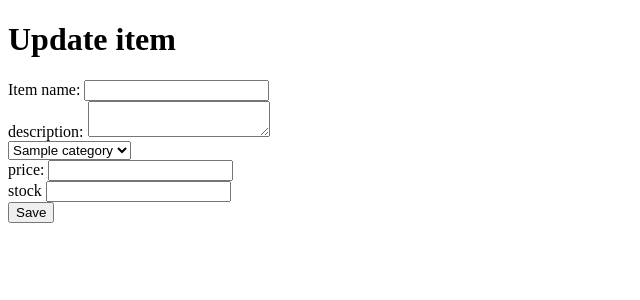
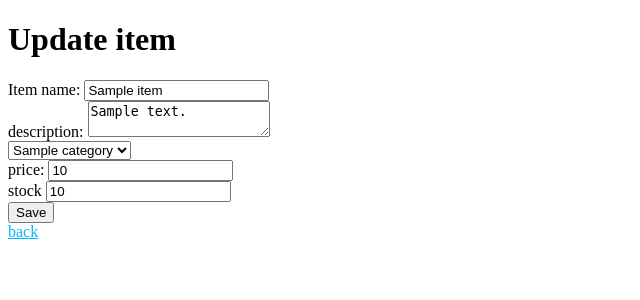
Before and after one commit to adrian1lara/inventory-app, a Node server app: page /item/600000000000000000000001/update in a window 1280 px wide. Shown: the top 300 px of the page, without its empty margins (0-640 px from the left). Run offline with Node 20, Linux system fonts and the light colour scheme; tables that the repository leaves empty hold one stand-in row (values such as "Sample post"); some libraries are stand-ins or nearby versions.

Commit message:
added: value to inputs to get item data

```diff
--- a/views/item_form.ejs
+++ b/views/item_form.ejs
@@ -10,28 +10,29 @@
     <form method='POST' action=''>
       <div>
         <label for="name">Item name: </label>
-        <input type="text" name="name" />
+        <input type="text" name="name" value='<%=item.name%>' required='true'/>
       </div>
       <div>
         <label for="description">description:</label>
-        <textarea rows="" cols="" name='description'></textarea>
+        <textarea rows="" cols="" name='description'><%=item.description%></textarea>
       </div>
       <div>
         <select name='category'>
           <% categories.forEach(function(option) { %>
-          <option value="<%=option._id%>"><%=option.name%></option>
+          <option value="<%=option._id%>" <%= item.category && item.category.equals(option._id) ? 'selected' : '' %>><%=option.name%></option>
           <% }) %>
         </select>
       </div>
       <div>
         <label for="price">price:</label>
-        <input type="number" name="price" />
+        <input type="number" name="price" value='<%=item.price%>'/>
       </div>
       <div>
         <label for="stock">stock</label>
-        <input type="number" name="stock" />
+        <input type="number" name="stock" value='<%=item.stock%>'/>
       </div>
       <button type="submit">Save</button>
     </form>
+    <a href="/items">back</a>
   </body>
 </html>
```
